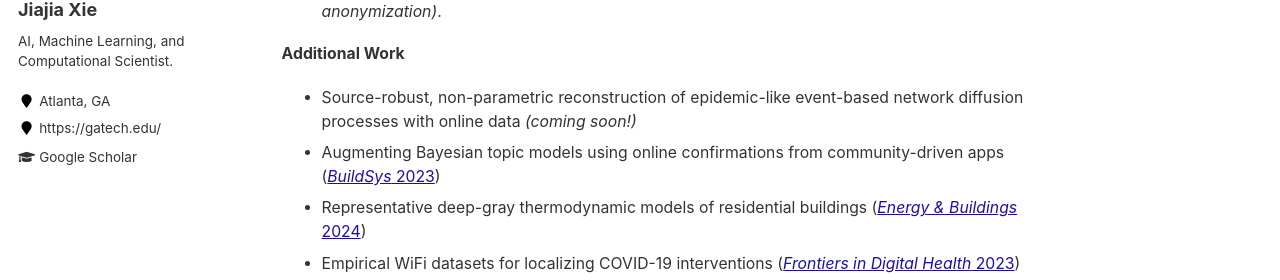
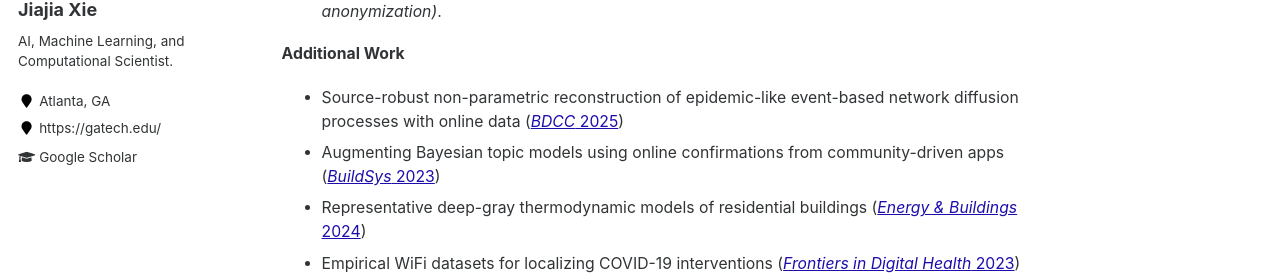
Before and after one commit to jxie1997/jxie1997.github.io, a Jekyll site: the page built from _pages/about.md, in a window 1280 px wide and 900 px high, scrolled down 546 px. Shown: the part 181-461 px from the top of the window. Built offline with Jekyll 4.4.1, drawn with Linux system fonts in a browser that asks for light colours.

Commit message:
Update about.md with new bdcc paper

```diff
--- a/_pages/about.md
+++ b/_pages/about.md
@@ -26,7 +26,7 @@ A central theme of my research is bridging modern generative models with physica
 - Diffusion Bridge Sampler and Stochastic Optimal Control *(title removed for review anonymization)*.
 
 **Additional Work**
-- Source-robust, non-parametric reconstruction of epidemic-like event-based network diffusion processes with online data *(coming soon!)*
+- Source-robust non-parametric reconstruction of epidemic-like event-based network diffusion processes with online data ([*BDCC* 2025](https://www.mdpi.com/2504-2289/9/10/262))
 - Augmenting Bayesian topic models using online confirmations from community-driven apps ([*BuildSys* 2023](https://dl.acm.org/doi/abs/10.1145/3600100.3626341))
 - Representative deep-gray thermodynamic models of residential buildings ([*Energy & Buildings* 2024](https://www.sciencedirect.com/science/article/abs/pii/S0378778824005243))
 - Empirical WiFi datasets for localizing COVID-19 interventions ([*Frontiers in Digital Health* 2023](https://www.frontiersin.org/journals/digital-health/articles/10.3389/fdgth.2023.1060828/full))
```
